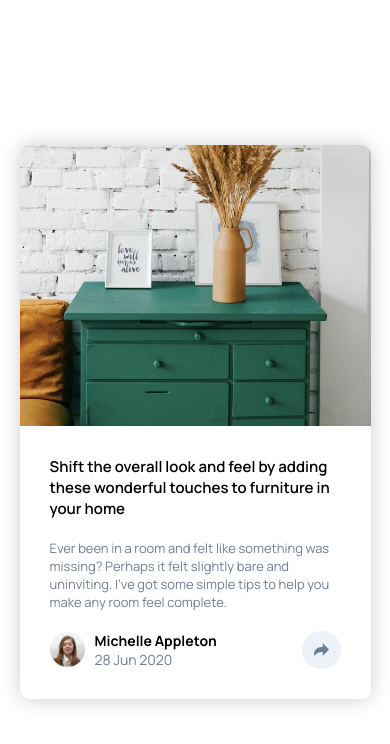
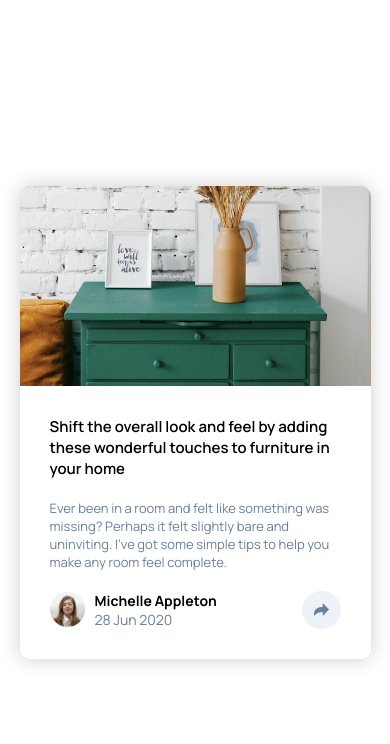
Before and after one commit to apetranov/article-preview-component, a plain HTML site: page index.html in a window 390 px wide. Drawn offline with Linux system fonts and the light colour scheme.

Commit message:
Change image size on mobile

```diff
--- a/style.css
+++ b/style.css
@@ -112,6 +112,8 @@ body {
 
     .drawers-img {
         width: 100%;
+        height: 200px;
+        object-fit: cover;
         border-radius: 10px 10px 0 0;
     }
 
```
